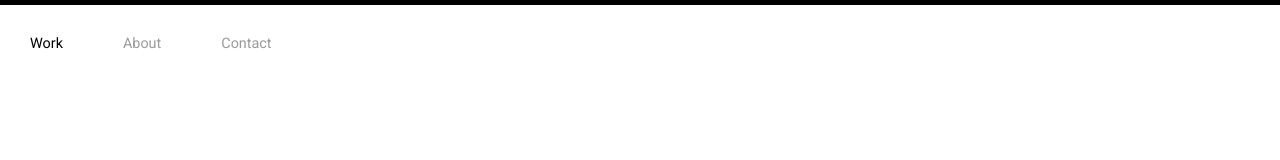
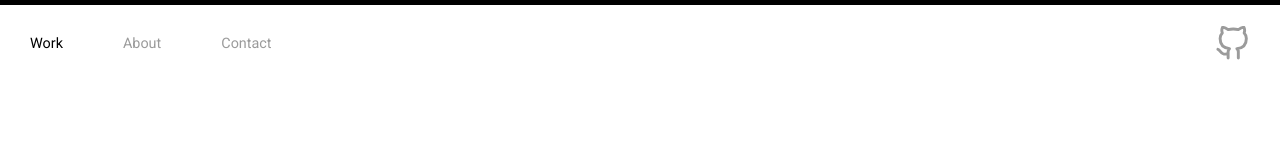
Before and after one commit to joealden/joe-aldens-portfolio, a Vue app: page / in a window 1280 px wide. Shown: the top 160 px of the page. Built offline with nearby package versions, Linux system fonts and the light colour scheme.

Commit message:
Add github link to header

```diff
--- a/src/App.vue
+++ b/src/App.vue
@@ -2,14 +2,36 @@
   <div>
     <div id="nav-wrapper">
       <div id="inner-nav-wrapper">
-        <router-link to="/">Work</router-link>
-        <router-link to="/about">About</router-link>
-        <router-link to="/contact">Contact</router-link>
+        <div id="nav-links">
+          <router-link to="/">Work</router-link>
+          <router-link to="/about">About</router-link>
+          <router-link to="/contact">Contact</router-link>
+        </div>
+        <div id="github-link">
+          <a
+            href="https://github.com/joealden"
+            rel="noreferrer noopener"
+            target="_blank"
+          >
+            <github-icon></github-icon>
+          </a>
+        </div>
       </div>
     </div>
     <router-view></router-view>
   </div>
 </template>
+
+<script>
+import GithubIcon from "@/components/GithubIcon.vue";
+
+export default {
+  components: {
+    GithubIcon
+  }
+};
+</script>
+
 
 <style lang="scss">
 /* -------------------------- CSS Reset -------------------------- */
@@ -52,24 +74,6 @@ a {
   text-decoration: none;
 }
 
-button {
-  border: none;
-  background: none;
-  font-weight: normal;
-  padding: 10px;
-  cursor: pointer;
-  font-size: inherit; /* Chrome needs explicit setting of this */
-}
-
-button:focus {
-  outline: none;
-}
-
-/* Disables the focus outline that is only present on Firefox */
-button::-moz-focus-inner {
-  border: 0;
-}
-
 /* --------------------- End of CSS Reset --------------------- */
 
 #nav-wrapper {
@@ -86,21 +90,28 @@ button::-moz-focus-inner {
 }
 
 #inner-nav-wrapper {
+  display: flex;
+  align-items: center;
   max-width: 1660px;
   width: 100%;
+  justify-content: space-between;
+
+  a {
+    display: block;
+    outline-color: black;
+  }
+}
+
+#nav-links {
   display: flex;
 
   a {
-    display: block;
-    color: black;
-    transition: color 0.3s ease;
-    color: #9b9b9b;
-    outline: none;
     padding: 30px;
     font-size: 0.8rem;
+    color: #9b9b9b;
+    transition: color 0.3s ease;
 
-    &:hover,
-    &:focus {
+    &:hover {
       color: black;
     }
 
@@ -109,4 +120,22 @@ button::-moz-focus-inner {
     }
   }
 }
+
+#github-link {
+  display: block;
+
+  a {
+    padding: 20px 30px;
+
+    svg {
+      display: block;
+      stroke: #9b9b9b;
+      transition: stroke 0.3s ease;
+    }
+
+    &:hover svg {
+      stroke: black;
+    }
+  }
+}
 </style>
```
